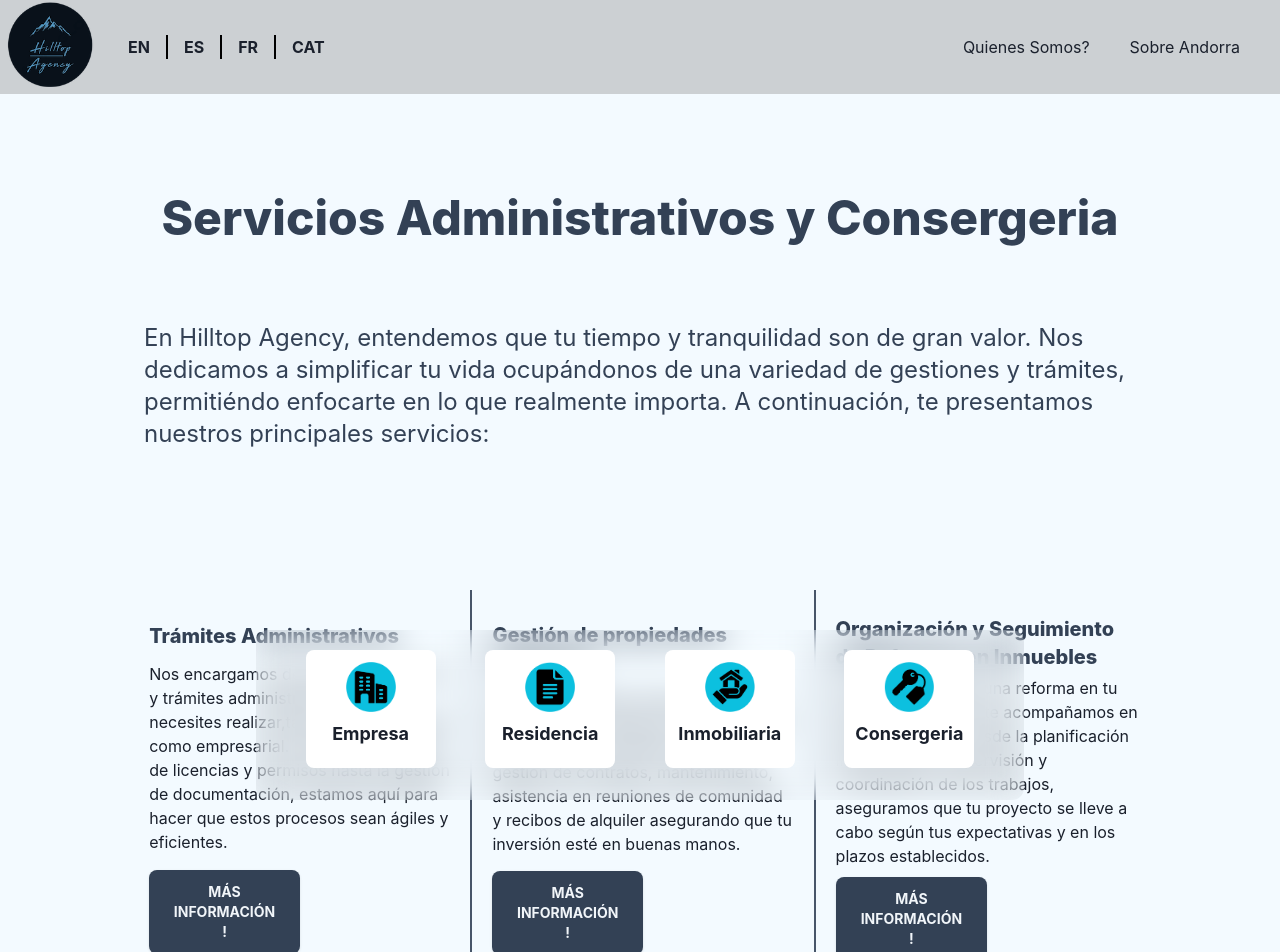
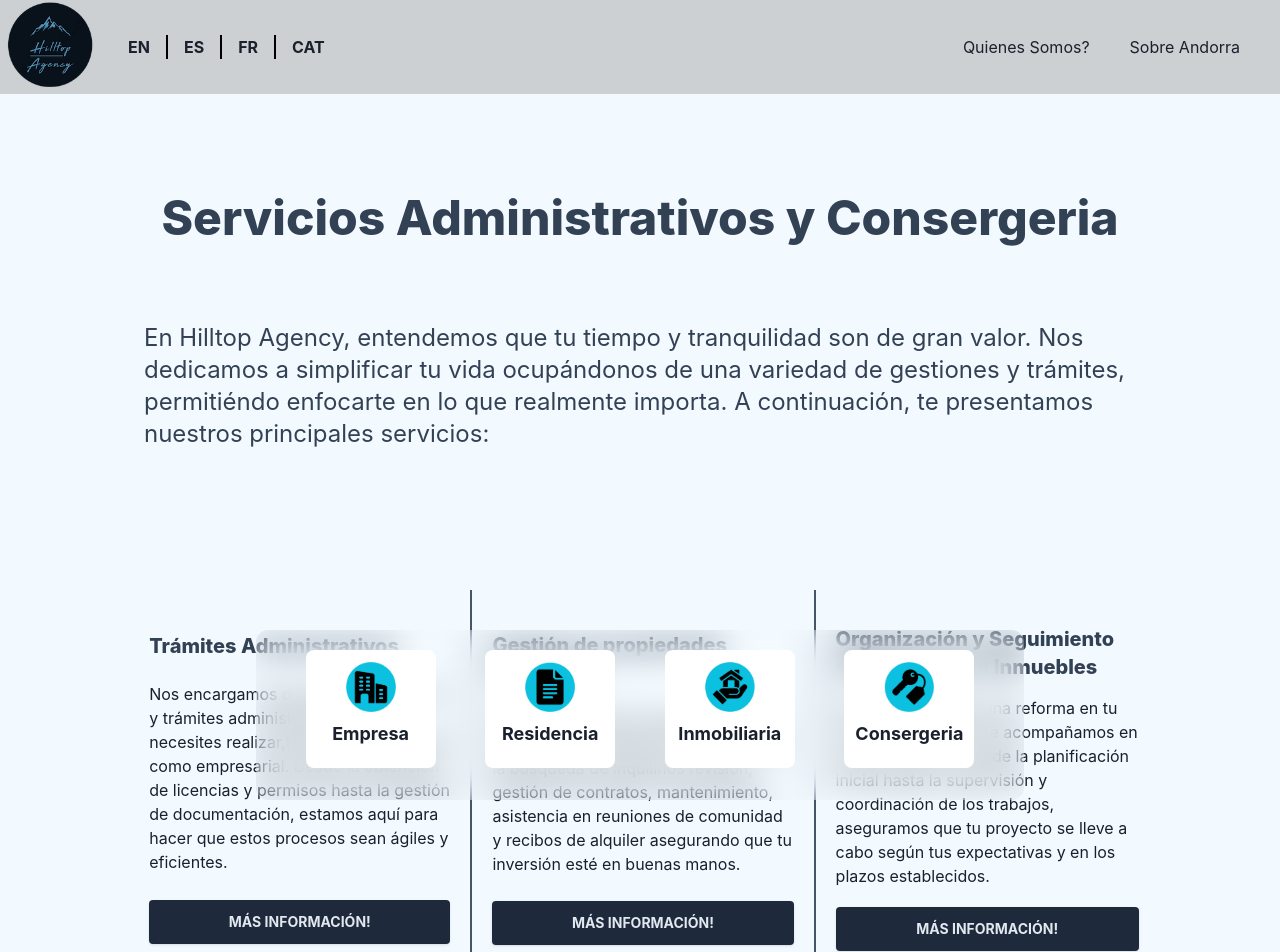
Before and after one commit to Jsendz/lauweb-dev, a React (Vite) app: page /Conserjeria in a window 1280 px wide. Shown: the top 952 px of the page. Built offline with nearby package versions, Linux system fonts and the light colour scheme.

Commit message:
lauweb-dev

```diff
--- a/src/App.jsx
+++ b/src/App.jsx
@@ -24,7 +24,7 @@ function App() {
    <Options/>
        <Routes>
           <Route index element={<Home />} />
-          <Route path="/Empresa" element={<Empresa />} />
+          <Route path="/:locale" element={<Empresa />} />
           <Route path="/Residencia" element={<Residencia />} />
           <Route path="/Inmobiliaria" element={<Inmobiliaria />} />
           <Route path="/Conserjeria" element={<Conserjeria />} />
--- a/src/Components/Modal.jsx
+++ b/src/Components/Modal.jsx
@@ -11,7 +11,7 @@ export default function Modal() {
   return (
     <>
       <button
-        className="w-1/2 bg-slate-700 rounded-lg text-slate-100 font-bold uppercase text-sm px-6 py-3 shadow hover:shadow-lg outline-none focus:outline-none mt-1 mb-1 ease-linear transition-all duration-150 "
+        className="w-full bg-slate-800 text-slate-200 font-bold uppercase text-sm px-6 py-3 rounded shadow hover:shadow-lg outline-none focus:outline-none mt-1 mb-1 ease-linear transition-all duration-150 "
         type="button"
         onClick={() => setShowModal(true)}
       >
```
